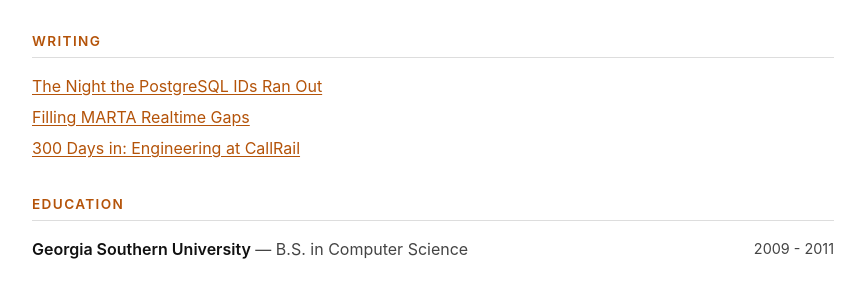
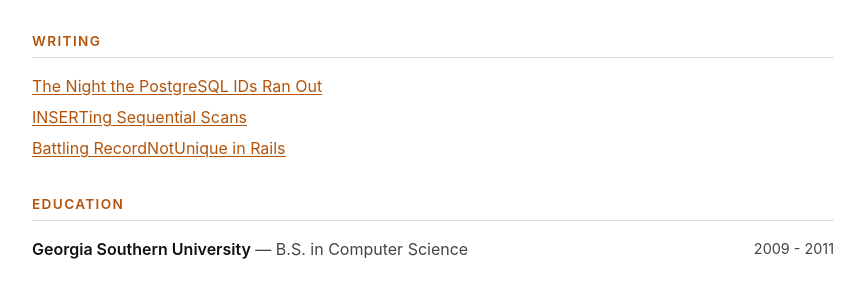
Before and after one commit to jakswa/jake.town, a Jekyll site: the page built from resume.html, in a window 1280 px wide. Shown: the part 1161-1461 px from the top of the page, without its empty margins (207-1072 px from the left). Built offline with Jekyll 4.4.1, drawn with Linux system fonts in a browser that asks for light colours.

Commit message:
Update resume with new top 3 blog posts
- The Night the PostgreSQL IDs Ran Out
- INSERTing Sequential Scans
- Battling RecordNotUnique in Rails

🤖 Generated with [Claude Code](https://claude.com/claude-code)

Co-Authored-By: Claude Opus 4.5 <noreply@anthropic.com>

```diff
--- a/resume.html
+++ b/resume.html
@@ -79,8 +79,8 @@ layout: resume
   <h2>Writing</h2>
   <ul class="links-list">
     <li><a href="/blog/postgresql-ids-ran-out">The Night the PostgreSQL IDs Ran Out</a></li>
-    <li><a href="/blog/marta-realtime-gaps">Filling MARTA Realtime Gaps</a></li>
-    <li><a href="/blog/300-days-at-callrail">300 Days in: Engineering at CallRail</a></li>
+    <li><a href="/blog/inserting-sequential-scans">INSERTing Sequential Scans</a></li>
+    <li><a href="/blog/battling-uniqueness">Battling RecordNotUnique in Rails</a></li>
   </ul>
 </section>
 
```
